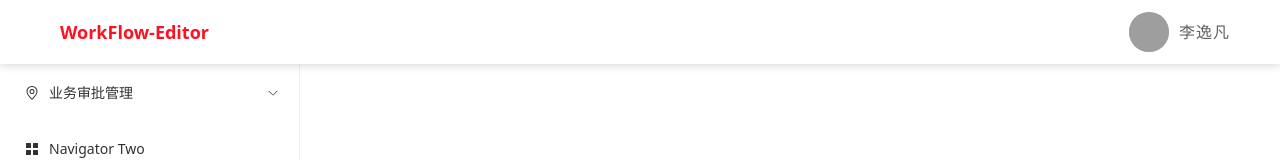
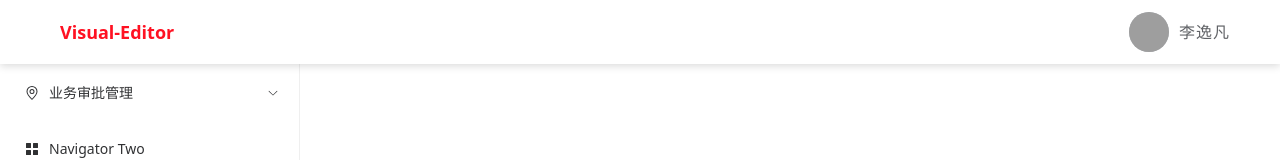
Before and after one commit to yifanle/visual-editor, a Vue app: page /#/admin in a window 1280 px wide. Shown: the top 160 px of the page. Built offline with nearby package versions, Linux system fonts and the light colour scheme; grey boxes are pictures that could not be loaded; some icons are missing.

Commit message:
修改title和logo

```diff
--- a/index.html
+++ b/index.html
@@ -4,7 +4,7 @@
     <meta charset="UTF-8" />
     <link rel="icon" type="image/svg+xml" href="/vite.svg" />
     <meta name="viewport" content="width=device-width, initial-scale=1.0" />
-    <title>Vite + Vue + TS</title>
+    <title>Visual Editor</title>
   </head>
   <body>
     <div id="app"></div>
--- a/package.json
+++ b/package.json
@@ -1,5 +1,5 @@
 {
-  "name": "workflow-editor",
+  "name": "visual-editor",
   "private": true,
   "version": "1.0.0",
   "type": "module",
--- a/src/components/common/header/index.vue
+++ b/src/components/common/header/index.vue
@@ -6,7 +6,7 @@
           <span class="icon">
             <svg-icon name="tab-RotateRectangle" :size="30"></svg-icon>
           </span>
-          WorkFlow-Editor
+          Visual-Editor
         </div>
       </el-col>
       <el-col :span="16">
```
